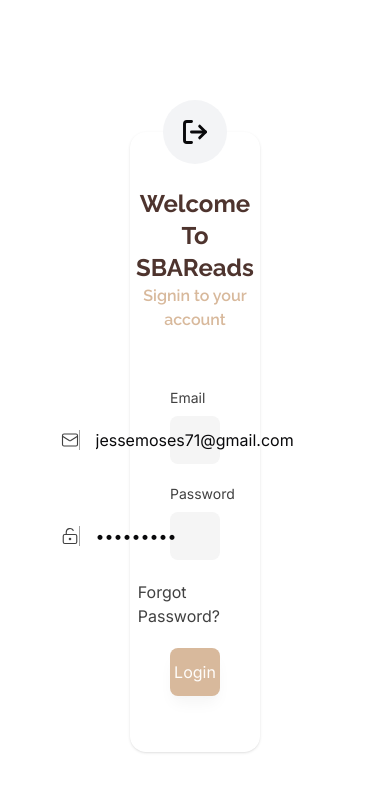
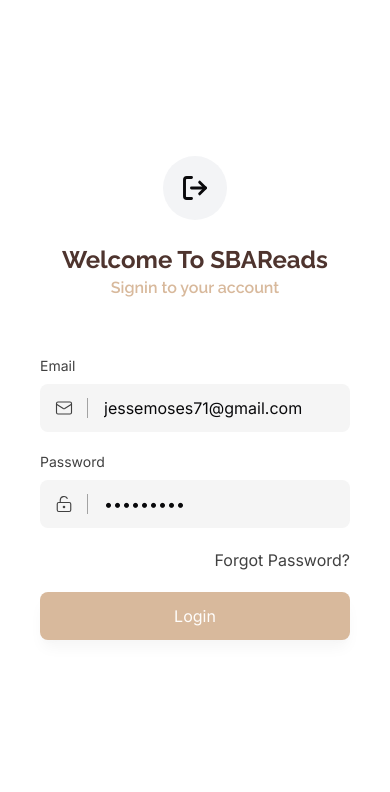
Before and after one commit to reelmza/sbaread-deployment, a Next.js app: page / in a window 390 px wide. Shown: the top 792 px of the page. Built offline with nearby package versions, Linux system fonts and the light colour scheme.

Commit message:
Made auth pages responsive

```diff
--- a/components/auth/AuthCard.tsx
+++ b/components/auth/AuthCard.tsx
@@ -15,7 +15,7 @@ const AuthCard = ({
 }>) => {
   return (
     <form
-      className="relative w-2/6 shadow rounded-2xl flex flex-col items-center justify-center px-10 mt-10"
+      className="relative w-full lg:w-2/6 lg:shadow rounded-2xl flex flex-col items-center justify-center px-10 mt-10"
       onSubmit={onSubmit}
     >
       <ThemeSpacer size="section" />
```
